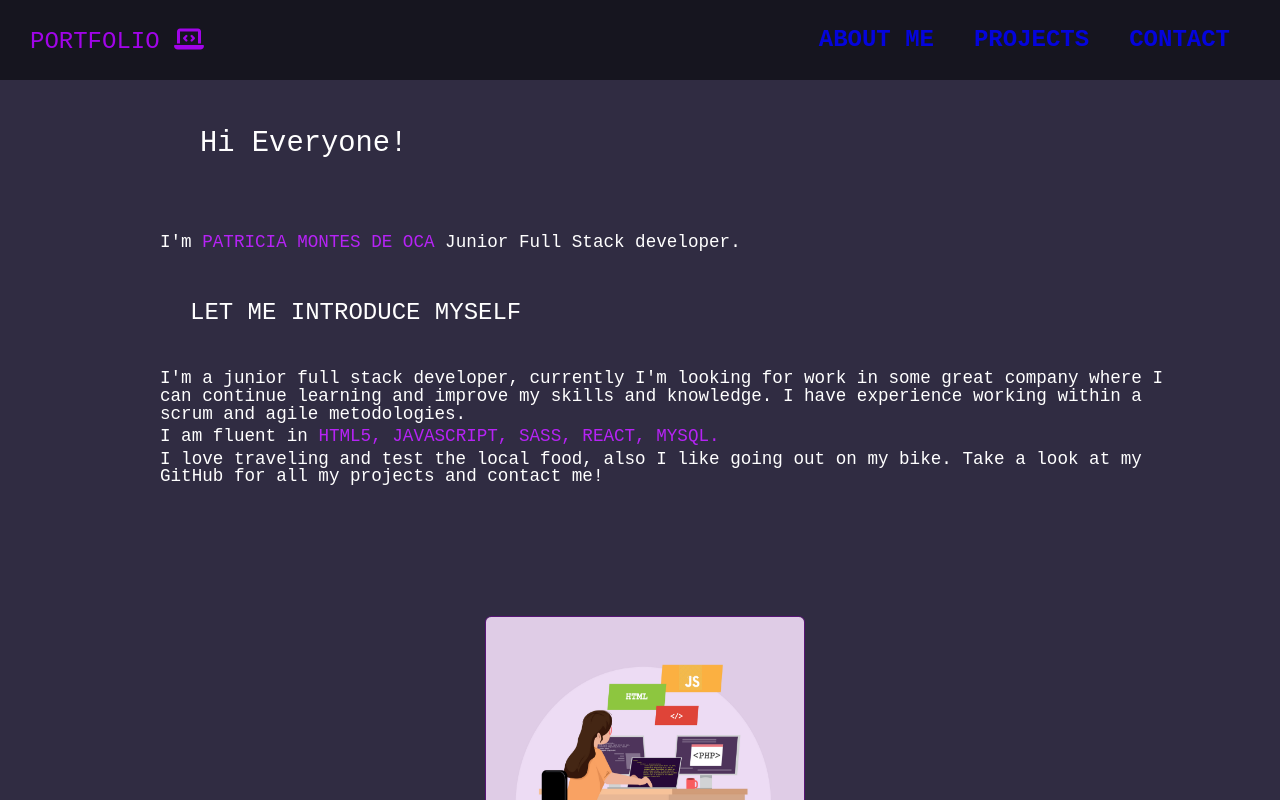
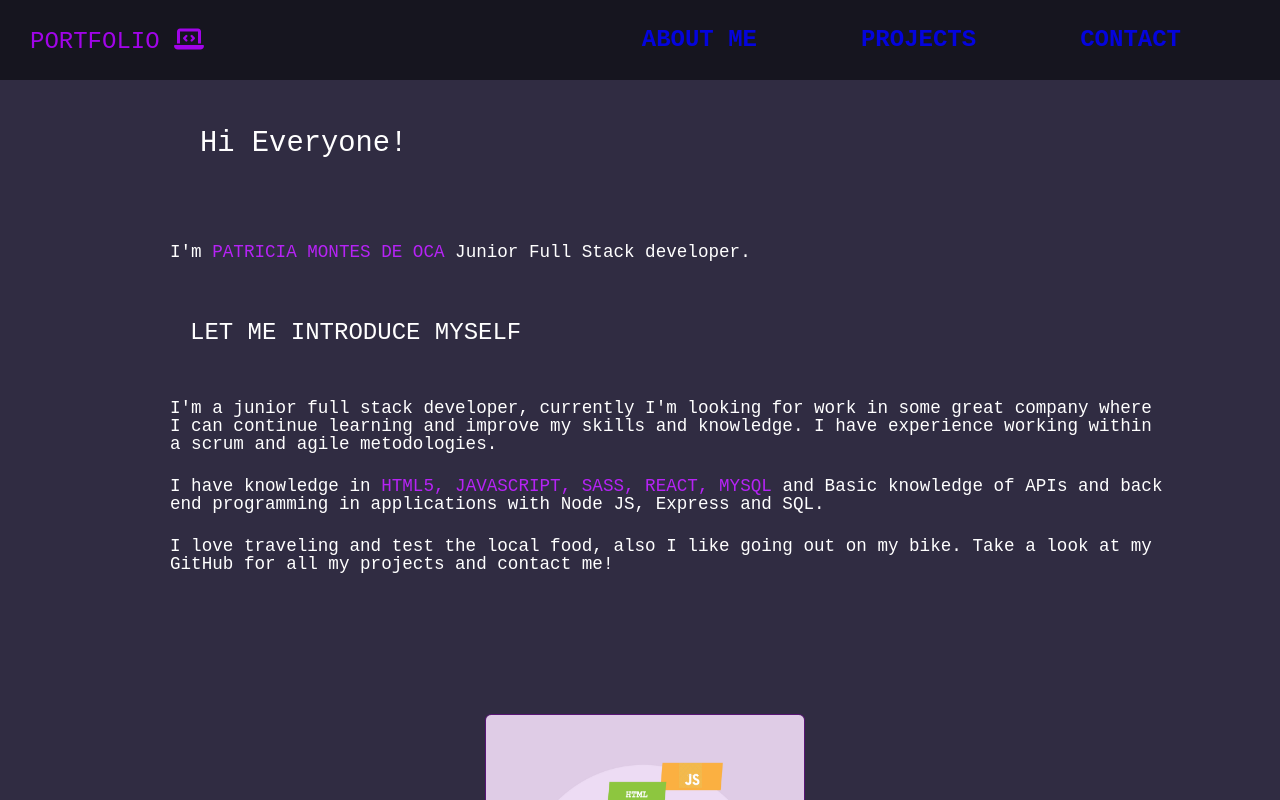
Before and after one commit to patriciabog/PortfolioPatricia, a React (Create React App) app: page / in a window 1280 px wide. Shown: the top 800 px of the page. Built offline with nearby package versions, Linux system fonts and the light colour scheme.

Commit message:
add descktop style with media queries, and add some animation buttons

```diff
--- a/src/components/About.js
+++ b/src/components/About.js
@@ -11,7 +11,7 @@ function About() {
                <p className='parraf'>I'm <span className='name'>Patricia Montes de oca</span> Junior Full Stack developer.</p>
                <h4 className='subtitle'>Let me introduce myself</h4>
                <p className='parraf'>I'm a junior full stack developer, currently I'm looking for work in some great company where I can continue learning and improve my skills and knowledge. I have experience working within a scrum and agile metodologies.</p>
-               <p className='parraf'> I am fluent in <span className='name'> HTML5, JavaScript, SASS, React, MySQL.</span></p>
+               <p className='parraf'> I have knowledge in <span className='name'> HTML5, JavaScript, SASS, React, MySQL </span>and Basic knowledge of APIs and back end programming in applications with Node JS, Express and SQL.</p>
                <p className='parraf'>I love traveling and test the local food, also I like going out on my bike. Take a look at my GitHub for all my projects and contact me! </p>
 
             </p>
--- a/src/components/App.js
+++ b/src/components/App.js
@@ -1,6 +1,6 @@
 /* SECCIÓN DE IMPORT */
 import { Routes, Route, Link } from "react-router-dom";
-import NavBar from './NavBar';
+import Navbar from './Navbar';
 import About from './About';
 import Contact from './Contact';
 import Projects from './Projects';
@@ -26,7 +26,7 @@ function App() {
           </li>
         </ul>
 
-          <NavBar/>
+          <Navbar/>
 
       </header>
 
--- a/src/components/Navbar.js
+++ b/src/components/Navbar.js
@@ -4,14 +4,14 @@ import '../styles/App.scss';
 
 
 
-function NavBar() {
+function Navbar() {
 
 
 return (
   <nav className='nav'>
     <ul className='nav__list'>
         <li className='nav__icon'>
-          <Link to='/'><i class="fa-solid fa-house"></i></Link>
+          <Link to='/'><i class="fa-solid fa-house" ></i></Link>
         </li>
         <li className='nav__icon'>
            <Link to='/projects'> <i class="fa-solid fa-laptop-file"></i></Link>
@@ -25,4 +25,4 @@ return (
 
 )
 }
-export default NavBar;
+export default Navbar;
--- a/src/components/Projects.js
+++ b/src/components/Projects.js
@@ -40,7 +40,7 @@ function Projects() {
                 <article className='projects__article'>
                      <img className='projects__article__img' src={awsomeCards} alt="HarryPotter" />
                         <h4 className='projects__article__title'>Awsome Cards </h4>
-                        <p className='projects__article__p'>This is a tem project one of my first in a tem. In this project we created and interactive web application that you can create a personalized bussines card. Built with HTML, CSS, SCSS JavaScript, Local Storage.</p>
+                        <p className='projects__article__p'>This is a team project one of my first in a tem. In this project we created and interactive web application that you can create a personalized bussines card. Built with HTML, CSS, SCSS JavaScript, Local Storage.</p>
                         <div className='projects__article__links'>
                              <a href="https://github.com/patriciabog/AwsomeCards" target='blank' className='projects__article__links__icon'> <i class="fa-brands fa-github" ></i> GitHub</a>
 
@@ -62,13 +62,14 @@ function Projects() {
                 </article>
 
                 <article className='projects__article'>
-                     <img className='projects__article__img' src={backProject} alt="HarryPotter" />
+                     <img className='projects__article__img' src={backProject} alt="Back project" />
                         <h4 className='projects__article__title'>Projectos Molones </h4>
-                        <p className='projects__article__p'>This is a project made with a lot of LOVE. Sometimes is difficult to find the right person, someone that match with you. It is posible filter by gender. Built with Html, Sass, JavaScript, React and APIs.</p>
+                        <p className='projects__article__p'>This is a team project web app, which will allow you to create fully customized project cards and publish your projects.
+                        Built with Html, Sass, JavaScript, React and API, Zeplin, Git/GitHub, Gulp, MySQL Workbench, Node.js, Express.js. </p>
                         <div className='projects__article__links'>
-                             <a href="https://github.com/patriciabog/LoveSearch" target='blank' className='projects__article__links__icon'> <i class="fa-brands fa-github" ></i> GitHub</a>
+                             <a href="https://github.com/patriciabog" target='blank' className='projects__article__links__icon'> <i class="fa-brands fa-github" ></i> GitHub</a>
 
-                             <a href="https://patriciabog.github.io/LoveSearch/" target='blank' className='projects__article__links__icon'><i class="fa-solid fa-images"></i> Demo</a>
+                             <a href="https://proyectos-molones.onrender.com/" target='blank' className='projects__article__links__icon'><i class="fa-solid fa-images"></i> Demo</a>
 
                         </div>
                 </article>
--- a/src/styles/App.scss
+++ b/src/styles/App.scss
@@ -14,6 +14,7 @@
 body {
     font-family: Georgia, 'Times New Roman', Times, serif;
     background-color: #302c42;
+
 }
 
 .header {
@@ -48,18 +49,20 @@ align-items: center;
 
          &__menu {
                  font-family: monospace;
-                 font-size: 1.2rem;
+                 font-size: 1rem;
                  margin: 20px;
                  cursor: pointer;
-
-
+                // color: #AE00FB;
+                 transition: 0.5s;
+                 padding: 5px;
+                 border-radius: 4%;
+         }
+     }
+}
+.header__list__menu:hover {
+    background-color:white;
 
 }
-     }
-
-
-}
-
 
  @media all and (min-width: 768px) {
     .header {
@@ -91,7 +94,7 @@ align-items: center;
 
                 &__menu {
                      margin: 20px;
-                                  font-size: 1.5rem;
+                     font-size: 1.3rem;
                       text-transform: uppercase;
                       font-weight: bold;
 
@@ -106,6 +109,14 @@ align-items: center;
         position: fixed;
         opacity: 0.9;
         padding: 30px;
+        &__list {
+             &__menu {
+                margin: 30px;
+                margin-right: 4rem;
+                font-size: 1.5rem;
+
+            }
+        }
     }
  }
 
--- a/src/styles/layout/_about.scss
+++ b/src/styles/layout/_about.scss
@@ -26,9 +26,9 @@
     text-transform: uppercase;
 }
 .parraf {
-   margin-top: 10px;
+   margin-top:20px;
+}
 
-}
 .box {
 display: flex;
 flex-direction: column;
@@ -61,6 +61,9 @@ align-items: center;
              font-size: 1.8rem;
          }
      }
+          .parraf {
+              padding: 10px;
+          }
 
      .box {
          display: flex;
@@ -149,9 +152,12 @@ align-items: center;
             margin: 10px;
             cursor: pointer;
             border: solid 1px #b623f5;
+            transition: transform .2s;
         }
     }
-
+}
+.find__list__icon:hover {
+    transform: scale(1.5);
 }
  @media all and (min-width: 768px) {
     .find {
--- a/src/styles/layout/_contact.scss
+++ b/src/styles/layout/_contact.scss
@@ -5,6 +5,7 @@
     flex-direction: column;
     justify-content: center;
     align-items: center;
+
     &__title {
         font-size: 1.5rem;
         color: white;
@@ -17,6 +18,9 @@
        display: flex;
        flex-direction: column;
        margin-left: 3rem;
+       opacity: 0.6;
+       transition: 0.3s;
+
       &__icon {
         margin: 10px;
         color: white;
@@ -24,10 +28,13 @@
         padding: 10px;
         cursor: pointer;
 
+
       }
 
     }
 }
+
+.contact__links:hover {opacity: 1}
 
 @media all and (min-width: 768px) {
     .contact {
--- a/src/styles/layout/_nav.scss
+++ b/src/styles/layout/_nav.scss
@@ -10,10 +10,16 @@
     }
      &__icon {
       margin: 10px;
+      padding: 7.2px;
+      border-radius: 50%;
       cursor: pointer;
-      color: black;
+      background-color: white;
+      transition: transform .2s;
     }
 
+}
+.nav__icon:hover {
+    transform: scale(1.5);
 }
 
 @media all and (min-width: 768px) {
--- a/src/styles/layout/_projects.scss
+++ b/src/styles/layout/_projects.scss
@@ -72,6 +72,8 @@
         width: 18rem;
         height: 25rem;
         margin-bottom: 20px;
+        opacity: 0.6;
+            transition: 0.3s;
 
          &__img {
             width: 10rem;
@@ -80,7 +82,7 @@
          }
 
         &__title {
-            color:#EAD3CB;
+            color:white;
             margin: 10px;
             font-family: 'Courier New', Courier, monospace;
             font-size: 1.2rem;
@@ -88,10 +90,10 @@
         }
 
         &__p {
-         color: #EAD3CB;
+         color: white;
          font-family: 'Courier New', Courier, monospace;
          padding: 10px;
-        font-size: 0.9rem;
+         font-size: 0.9rem;
         }
 
         &__links {
@@ -110,22 +112,32 @@
 
      }
  }
+ .projects__article:hover {
+     opacity: 1
+ }
 
   @media all and (min-width: 768px) {
     .projects {
         display: grid;
-        grid-template-columns: 1fr 1fr;
-        gap: 2rem 4rem;
-        padding: 20px;
+        grid-template-columns: 1fr 1fr 1fr;
+        gap: 1rem 1rem;
+        //padding: 3px;
 
         //margin-left: 4rem;
         &__article {
-            width: 19rem;
+            width: 15rem;
             height: 28rem;
             &__img {
-                width: 15rem;
-                height: 10rem;
+                width: 13rem;
+                height: 8rem;
              }
+            &__links {
+                padding: 0px;
+            }
+            &__p {
+                font-size: 0.8rem;
+                padding: 5px;
+            }
 
         }
     }
@@ -144,6 +156,7 @@
             &__img {
                 width: 15rem;
                 height: 10rem;
+
             }
         }
     }
```
Lines whose indentation alone changed are shown as unchanged.
